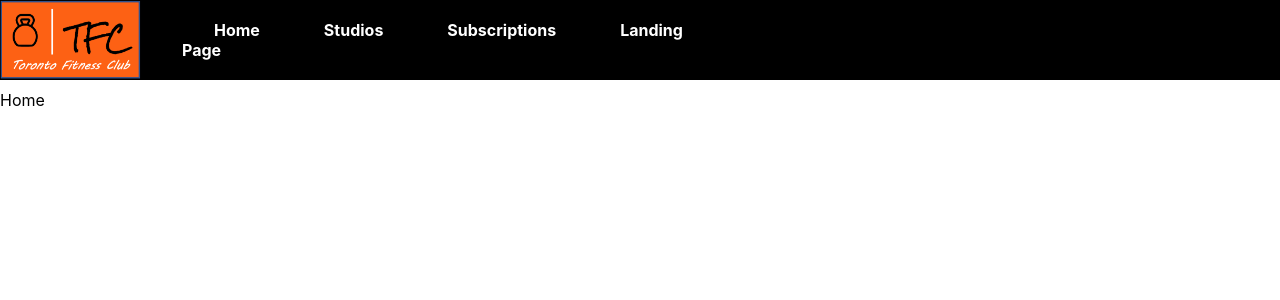
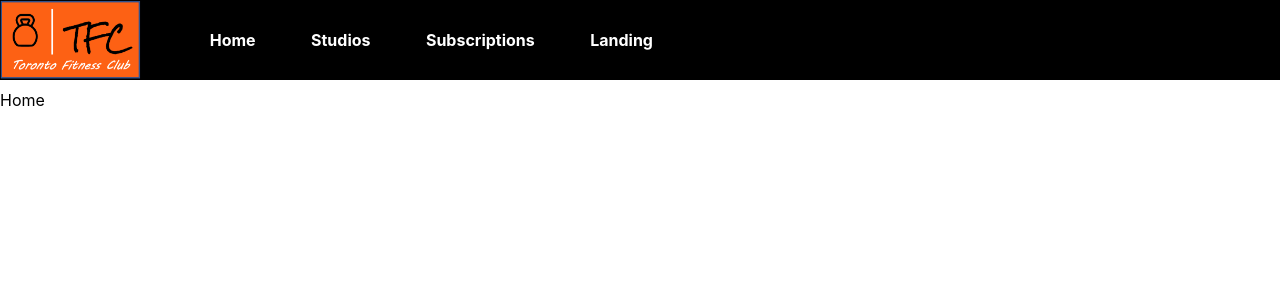
Before and after one commit to MichaelUmeh007/TFC-CSC309-Project, a React (Create React App) app in the folder PF/frontend/: page / in a window 1280 px wide. Shown: the top 300 px of the page. Built offline with nearby package versions, Linux system fonts and the light colour scheme; the HTML template or start-up script is replaced by a standard one; a web font is replaced by a local one.

Commit message:
Rebased imports with new file structure

```diff
--- a/PF/frontend/src/pages/landing/index.jsx
+++ b/PF/frontend/src/pages/landing/index.jsx
@@ -1,10 +1,7 @@
 import styled from "styled-components";
 import StyledLogo from "../../components/logo";
-import StyledLink from "../../components/link";
+import StyledLink from "../../components/Common/Link";
 import logo from "../../../src/TFC_logo.png"
-// import Section from "../../components/section";
-// import { Link } from 'react-router-dom';
-// import background from "../../../src/landing_page_bg2.png"
 import sanitizationIcon from "../../../src/health_icon.png"
 import coachesIcon from "../../../src/coaches_icon.png"
 import accessibilityIcon from "../../../src/shoes_icon.png"
--- a/PF/frontend/src/pages/layout/index.jsx
+++ b/PF/frontend/src/pages/layout/index.jsx
@@ -1,4 +1,4 @@
-import Navbar from "../../components/Navbar";
+import Navbar from "../../components/navbar";
 import { Outlet } from "react-router-dom";
 import StyledLink from "../../components/Common/Link"
 
@@ -9,7 +9,7 @@ function Layout() {
             <StyledLink to={'/'}>Home</StyledLink>
             <StyledLink to={'/studios'}>Studios</StyledLink>
             <StyledLink to={'/subscriptions'}>Subscriptions</StyledLink>
-            <StyledLink to={'/landing'}>Landing Page</StyledLink>
+            <StyledLink to={'/landing'}>Landing</StyledLink>
       </Navbar>
       <Outlet/>
       </>
```
